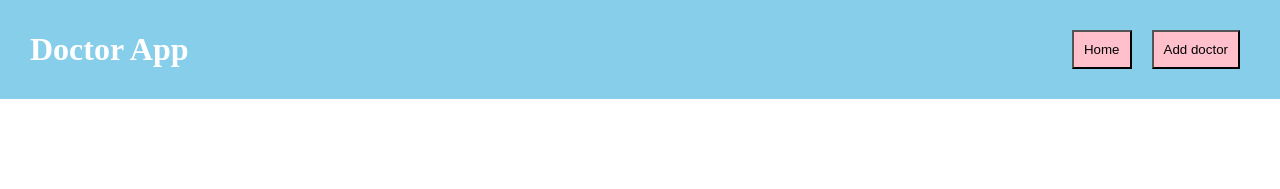
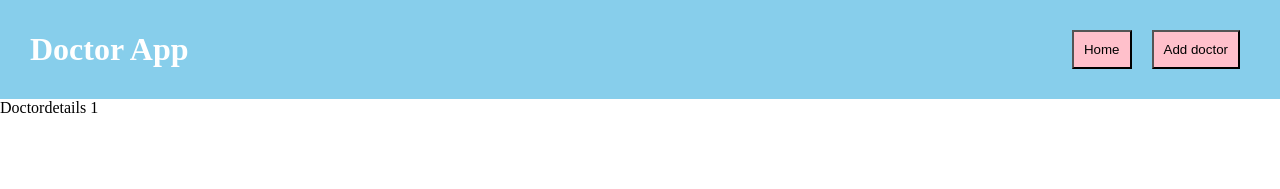
Before and after one commit to triveni-33/doctorapp, a React (Vite) app: page /doctor/1 in a window 1280 px wide. Shown: the top 189 px of the page. Built offline with nearby package versions, Linux system fonts and the light colour scheme.

Commit message:
first commit

```diff
--- a/src/App.jsx
+++ b/src/App.jsx
@@ -4,6 +4,7 @@ import Section from './components/Section'
 import Doctorcard from './components/Doctorcard'
 import Addnewdoctor from './components/Addnewdoctor'
 import { Route, Routes } from 'react-router-dom'
+import Doctordetails from './components/Doctordetails'
 // import { useState } from 'react'
 // import {useEffect} from 'react'
 function App() {
@@ -20,6 +21,7 @@ function App() {
     <Routes>
       <Route path= '/' element={<Section/>}/>
       <Route path='/add-doctor' element={<Addnewdoctor/>}/>
+      <Route path='/doctor/:id' element={<Doctordetails/>}/>
     </Routes>
 
 
--- /dev/null
+++ b/src/components/Doctordetails.jsx
@@ -0,0 +1,11 @@
+import   { useEffect , useState} from 'react'
+import { useParams } from 'react-router-dom'
+
+function Doctordetails() {
+    const {id} = useParams()
+  return (
+    <div>Doctordetails {id} </div>
+  )
+}
+
+export default Doctordetails
```
